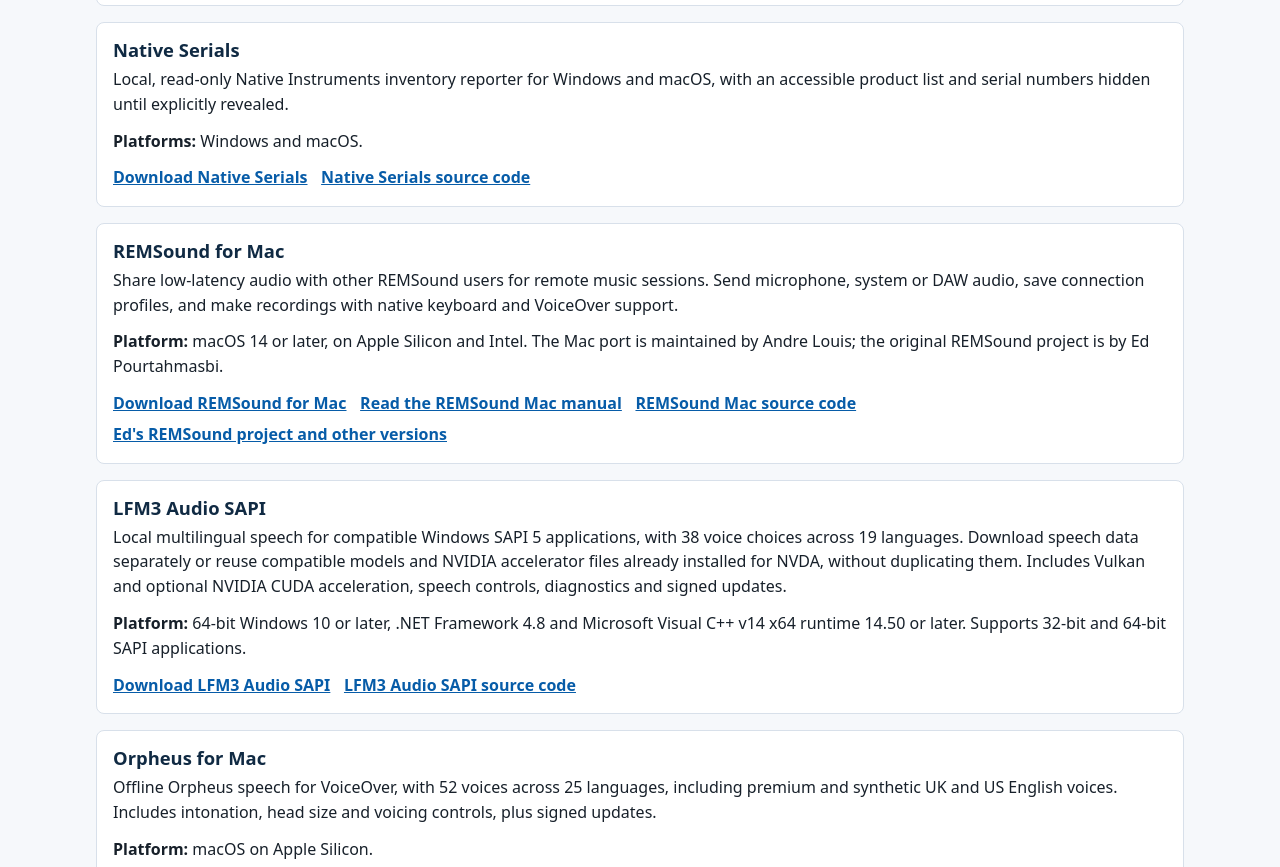
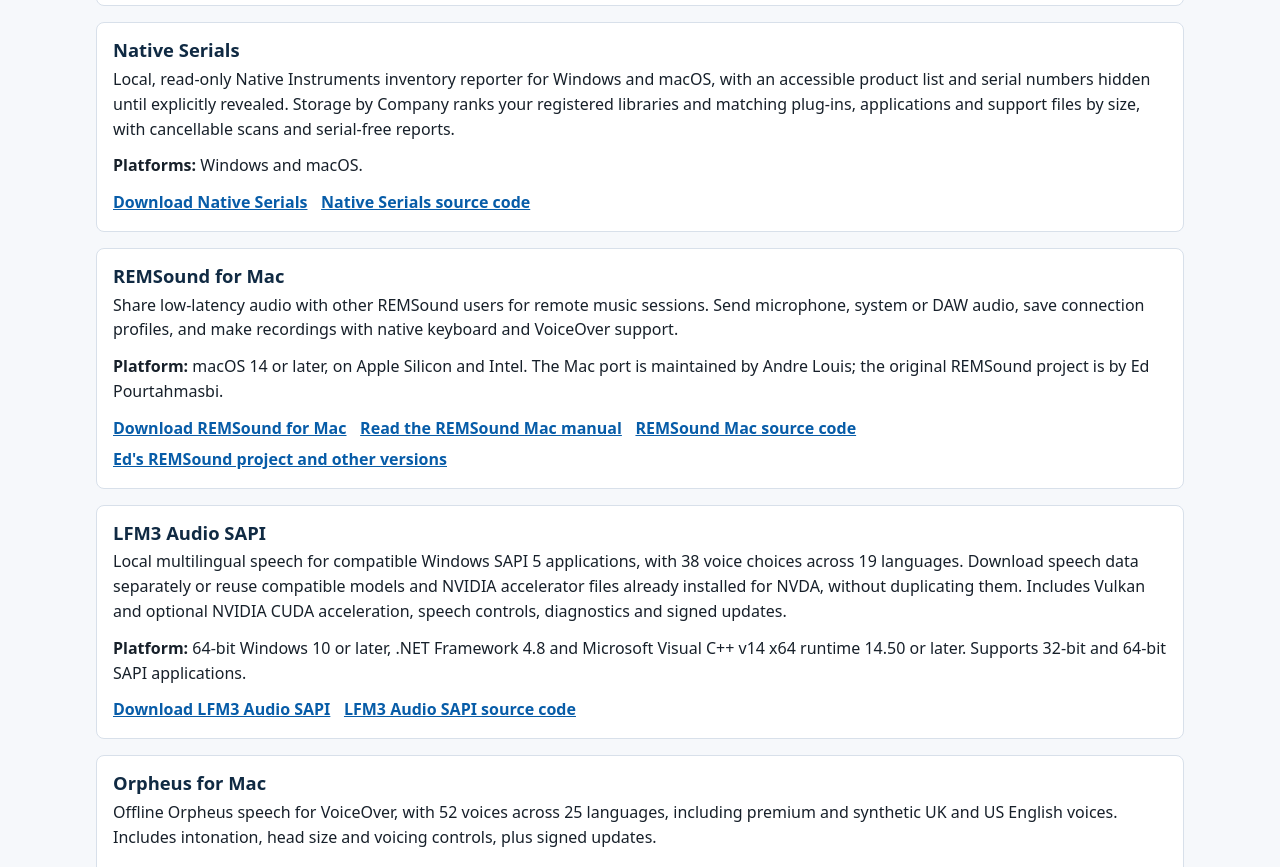
Before and after one commit to OnjLouis/OnjLouis.github.io, a plain HTML site: page index.html in a window 1280 px wide. Shown: the part 1178-2045 px from the top of the page. Drawn offline with Linux system fonts and the light colour scheme.

Commit message:
Describe Native Serials storage reporting

```diff
--- a/index.html
+++ b/index.html
@@ -209,7 +209,7 @@
 
       <article>
         <h3>Native Serials</h3>
-        <p>Local, read-only Native Instruments inventory reporter for Windows and macOS, with an accessible product list and serial numbers hidden until explicitly revealed.</p>
+        <p>Local, read-only Native Instruments inventory reporter for Windows and macOS, with an accessible product list and serial numbers hidden until explicitly revealed. Storage by Company ranks your registered libraries and matching plug-ins, applications and support files by size, with cancellable scans and serial-free reports.</p>
         <p><strong>Platforms:</strong> Windows and macOS.</p>
         <div class="links" aria-label="Native Serials links">
           <a href="https://github.com/OnjLouis/NativeSerials/releases">Download Native Serials</a>
```
